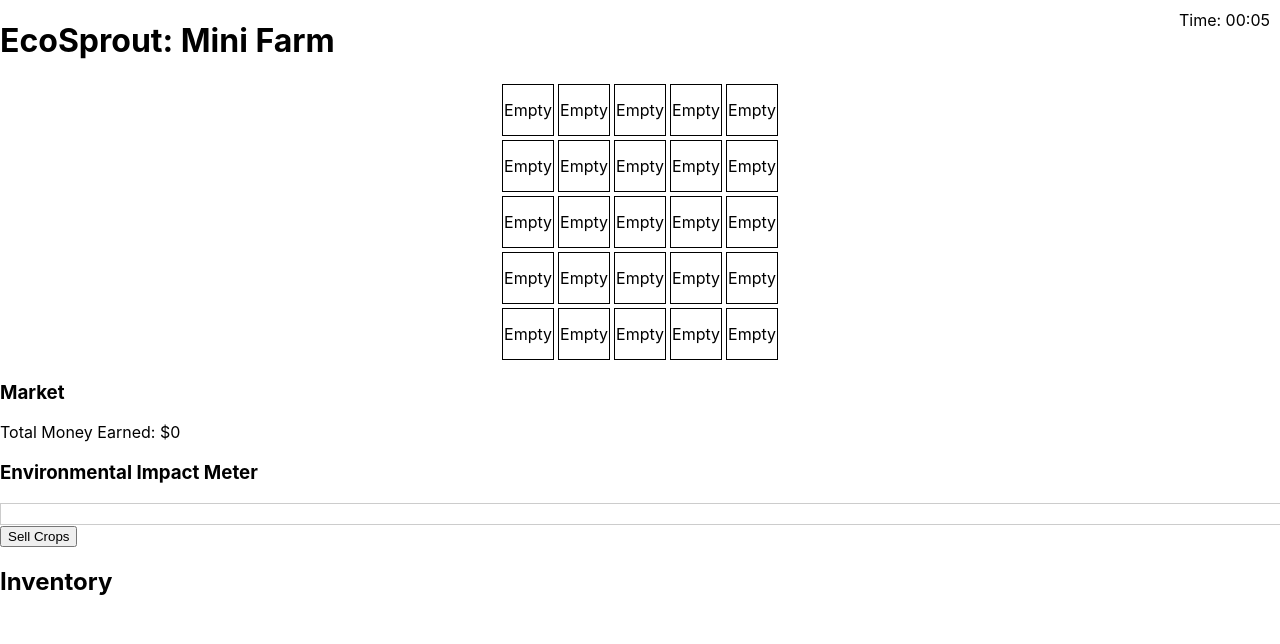
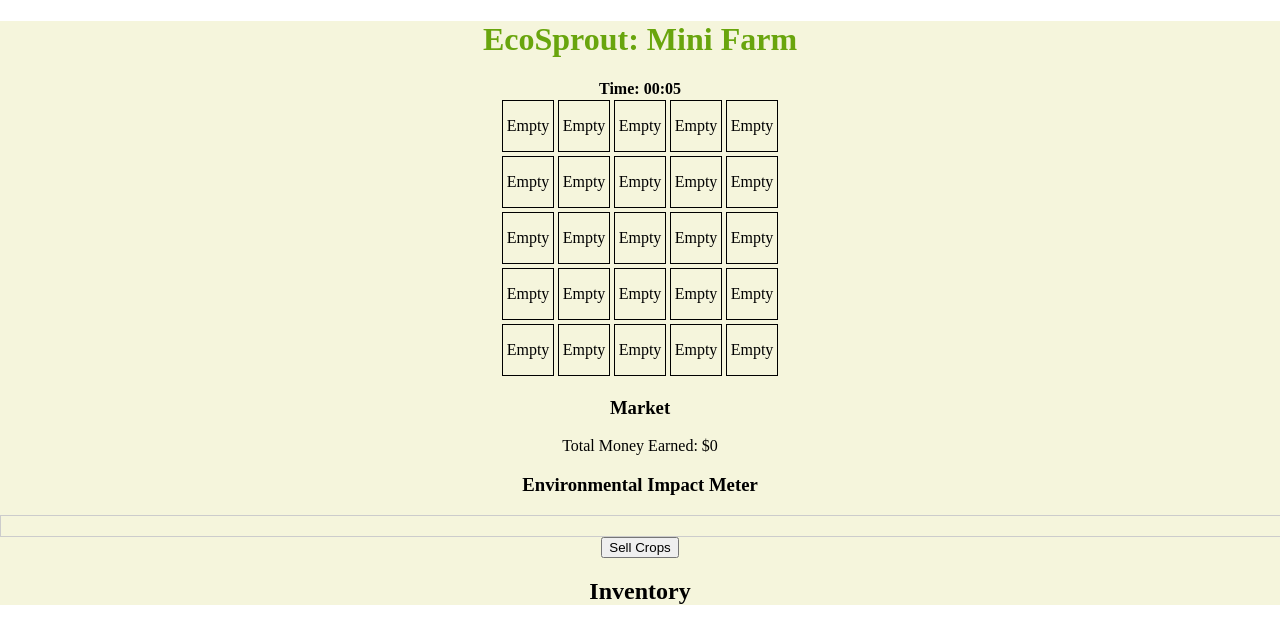
Before and after one commit to shane1595042264/Eco-Sprout, a React (Create React App) app: page / in a window 1280 px wide. Shown: the top 644 px of the page. Built offline with nearby package versions, Linux system fonts and the light colour scheme.

Commit message:
changed formatting with colors & centered font

```diff
--- a/package.json
+++ b/package.json
@@ -8,7 +8,7 @@
     "@testing-library/user-event": "^13.5.0",
     "react": "^18.2.0",
     "react-dom": "^18.2.0",
-    "react-scripts": "5.0.1",
+    "react-scripts": "^5.0.1",
     "web-vitals": "^2.1.4"
   },
   "scripts": {
--- a/src/App.css
+++ b/src/App.css
@@ -19,3 +19,20 @@
   align-items: center;
   cursor: pointer;
 }
+.title{
+  text-align: center;
+  color: rgb(105, 165, 13);
+  font-family: "Cursive","Brush Script MT";
+}
+.container{
+  background-color: beige;
+  text-align: center;
+  font-family: "Cursive","Brush Script MT";
+}
+.time{
+   position: 'absolute';
+   top: 0;
+   right: 0;
+   padding: '10px';
+   font-weight: bold;
+}
--- a/src/App.js
+++ b/src/App.js
@@ -99,8 +99,11 @@ function App() {
 
   return (
     <div>
+      <div className = "container">
+      <div className = "title">
       <h1>EcoSprout: Mini Farm</h1>
-      <div style={{ position: 'absolute', top: 0, right: 0, padding: '10px' }}>
+      </div>
+      <div className ="time">
         Time: {formatTime(currentTime)}
       </div>
       <FieldGrid field={field} onPlant={handlePlant} onHarvest={handleHarvest} />
@@ -114,6 +117,7 @@ function App() {
           <li key={cropType}>{cropType}: {quantity}</li>
         ))}
       </ul>
+      </div>
     </div>
     </div>
   );
--- a/src/components/InventorySlot.js
+++ b/src/components/InventorySlot.js
@@ -7,7 +7,7 @@ const InventorySlot = ({ cropType, quantity }) => {
     <div className="inventory-slot">
       {cropType && (
         <div>
-          <img src={`${cropType}.png`} alt={cropType} /> {/* Assuming you have images for each crop type */}
+          <img src={`${WheatStage1}.png`} alt={cropType} /> {/* Assuming you have images for each crop type */}
           <span>{quantity}</span>
         </div>
       )}
```
Also changed, not shown: 1 other file (tests, documents, lock files or other folders).
